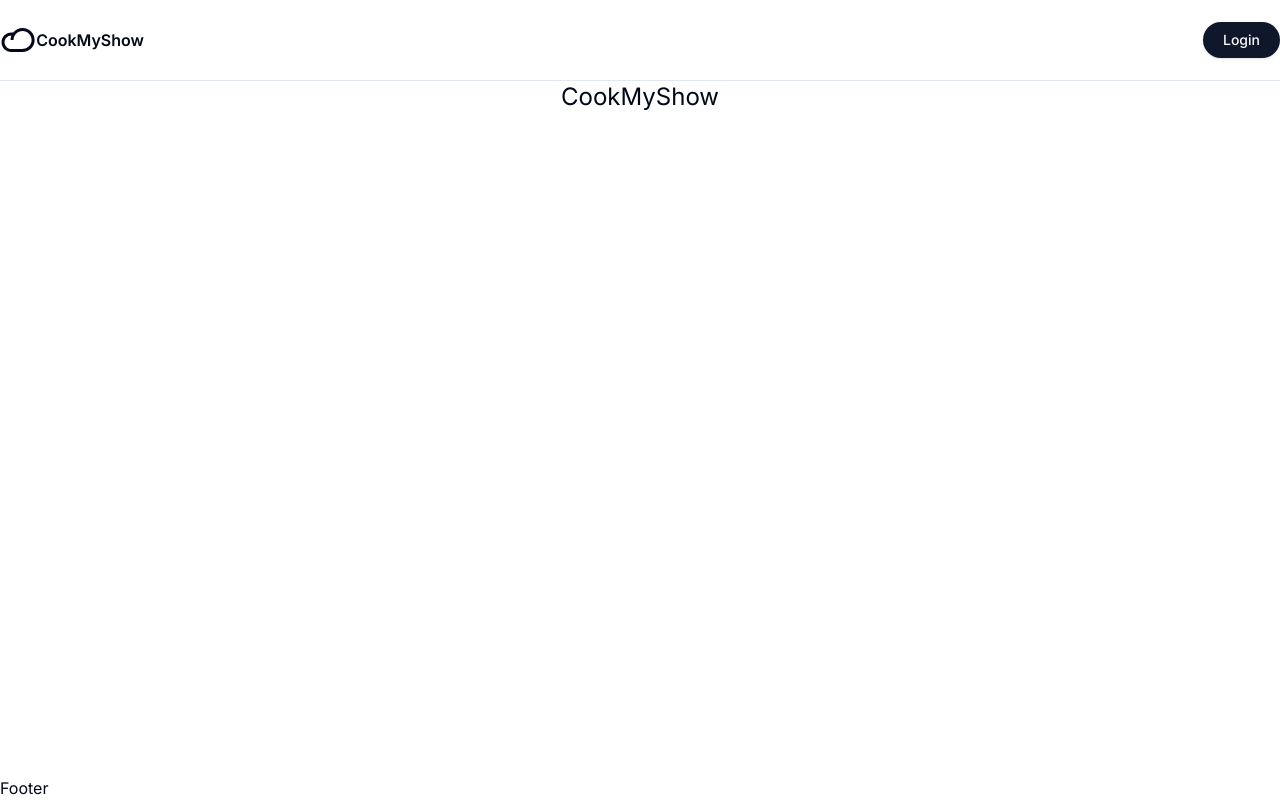
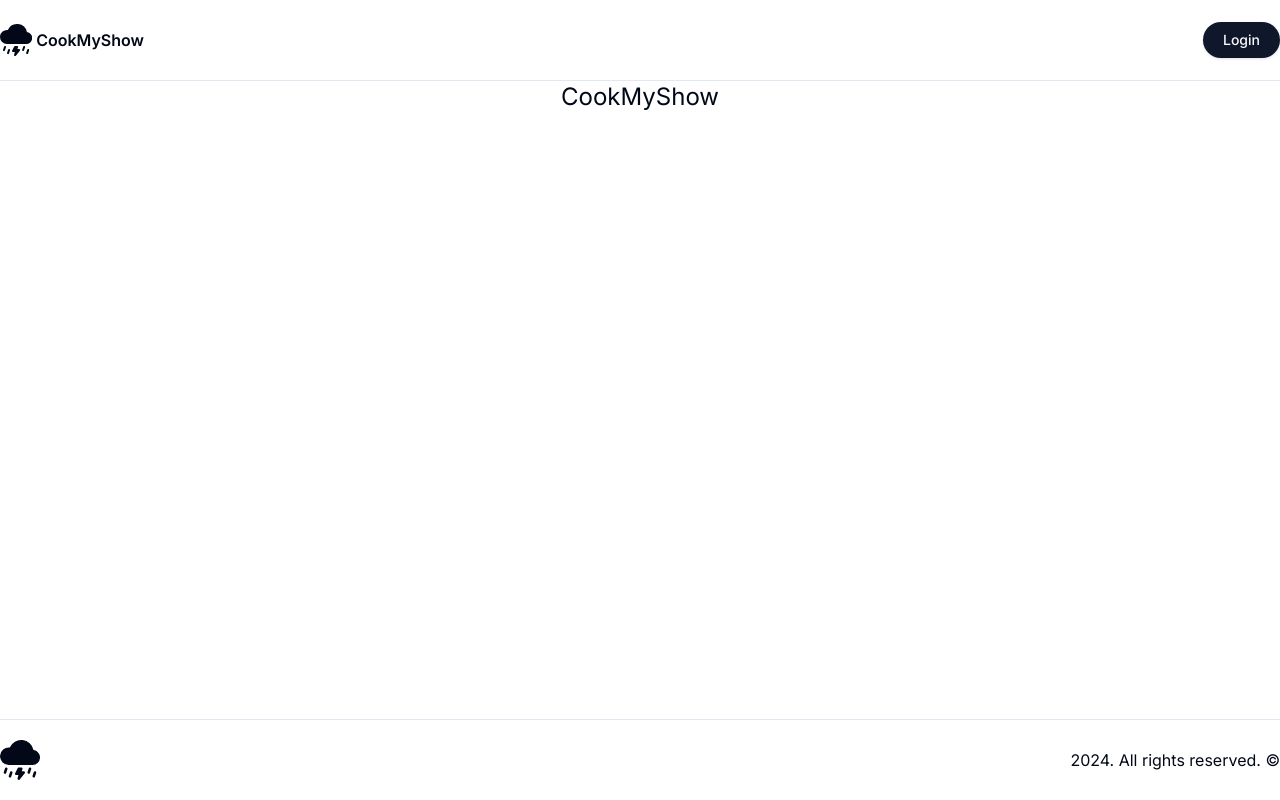
Before and after one commit to shubhamxdd/event-management, a Next.js app: page / in a window 1280 px wide. Built offline with nearby package versions, Linux system fonts and the light colour scheme; no server answers.

Commit message:
footer done

```diff
--- a/components/Footer.tsx
+++ b/components/Footer.tsx
@@ -1,7 +1,14 @@
+import { BsCloudLightningRainFill } from "react-icons/bs";
+
 const Footer = () => {
   return (
-    <div>Footer</div>
-  )
-}
+    <footer className="border-t">
+      <div className="max-w-7xl lg:mx-auto p-5 md:px-10 xl:px-0 w-full flex flex-col sm:flex-row justify-between items-center">
+        <BsCloudLightningRainFill size={40} />
+        <p>2024. All rights reserved. &#169;</p>
+      </div>
+    </footer>
+  );
+};
 
-export default Footer
+export default Footer;
--- a/components/Logo.tsx
+++ b/components/Logo.tsx
@@ -1,11 +1,11 @@
-import { CgCloud } from "react-icons/cg";
+import { BsCloudLightningRainFill } from "react-icons/bs";
 
 const Logo = () => {
   return (
     <div>
-      <div className="flex items-center font-semibold">
-        <CgCloud size={40} />
-        <span className="">CookMyShow</span>
+      <div className="flex items-center font-semibold gap-1">
+        <BsCloudLightningRainFill size={40} />
+        <span>CookMyShow</span>
       </div>
     </div>
   );
--- a/components/NavItems.tsx
+++ b/components/NavItems.tsx
@@ -28,7 +28,7 @@ const NavItems = () => {
             key={i}
             className={`${
               isActive
-                ? "font-semibold flex justify-center items-center text-[16px] leading-[24px] whitespace-nowrap "
+                ? "font-semibold flex justify-center items-center text-[16px] leading-[24px] whitespace-nowrap text-lg transition duration-300"
                 : ""
             }`}
           >
```
